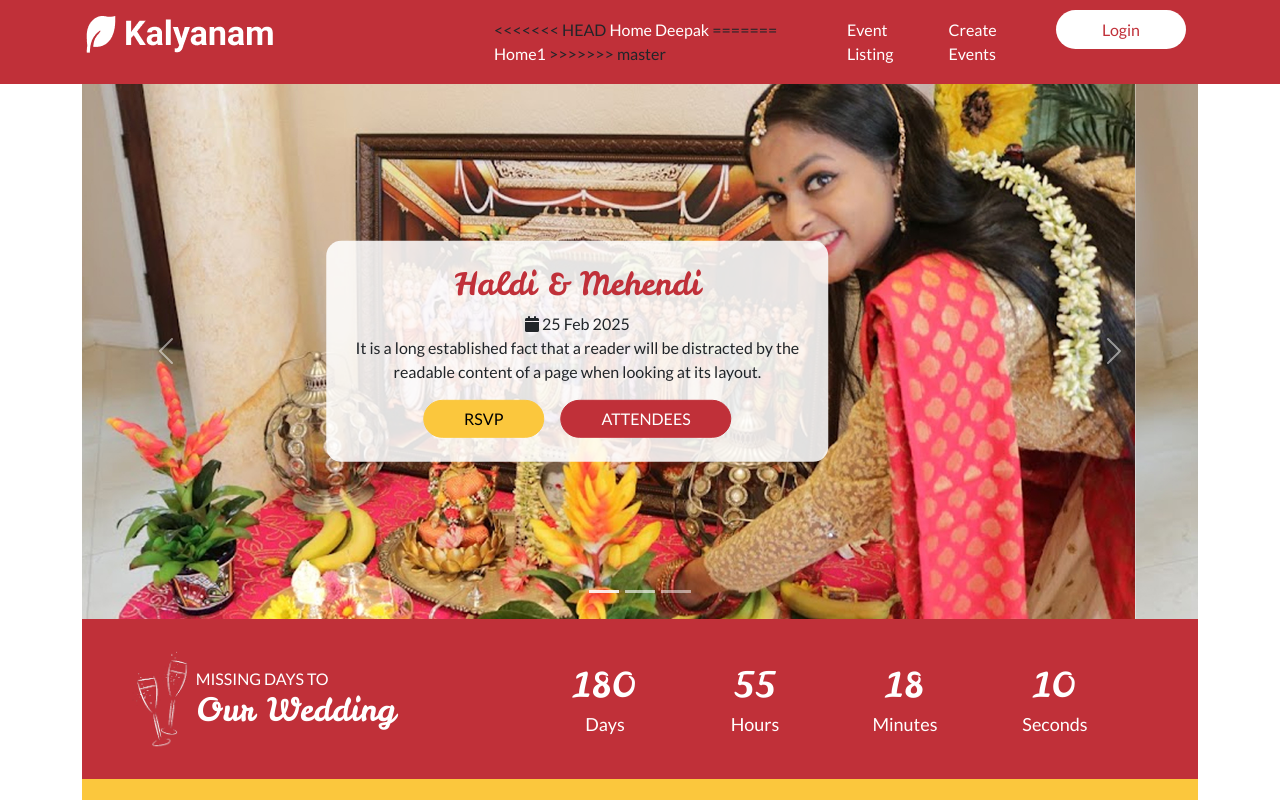
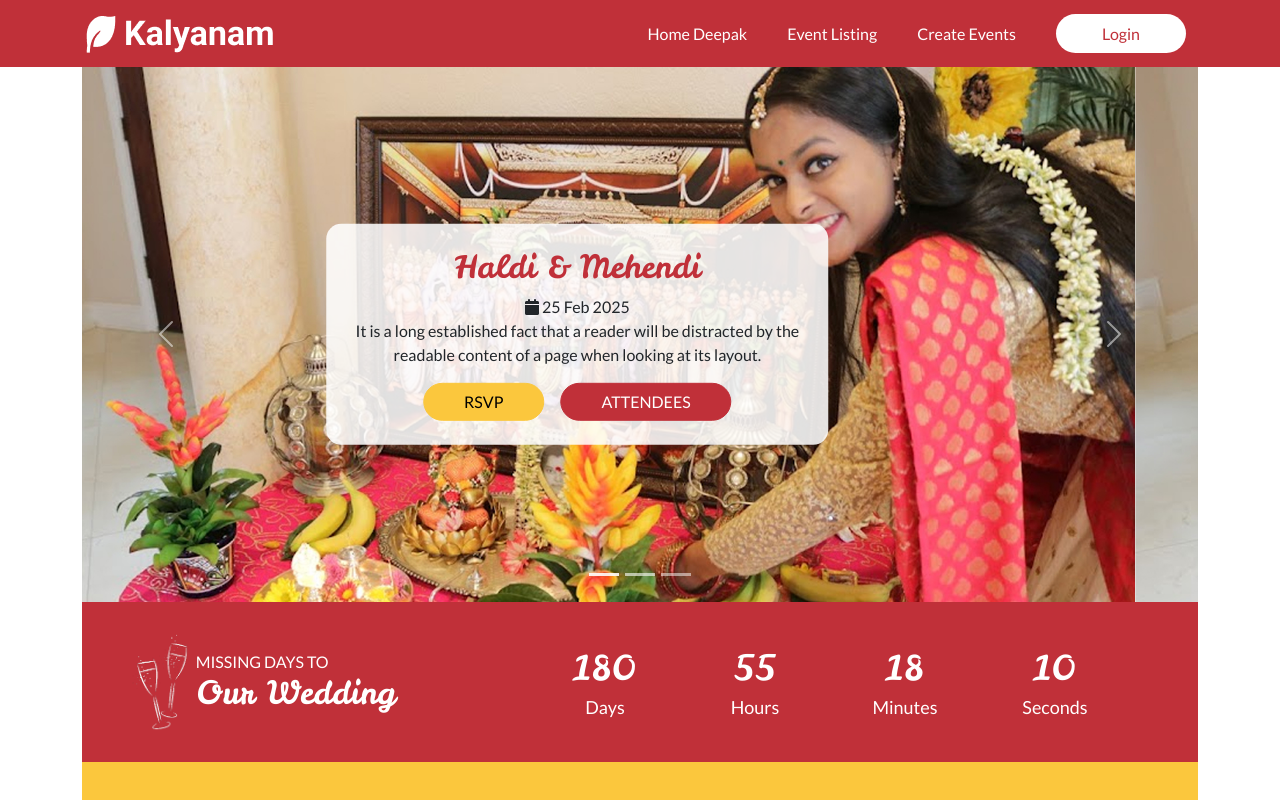
Before and after one commit to deepakkumartiwari2025/developer, a plain HTML site: page index.html in a window 1280 px wide. Shown: the top 800 px of the page. Drawn offline with nearby package versions, Linux system fonts and the light colour scheme.

Commit message:
changes in the index page

```diff
--- a/index.html
+++ b/index.html
@@ -33,11 +33,7 @@
 				        <div class="collapse navbar-collapse" id="navbarNav">
 				            <ul class="navbar-nav ms-auto">
 				                <li class="nav-item">
-<<<<<<< HEAD
 				                    <a href="index.html">Home Deepak</a>
-=======
-				                    <a href="index.html">Home1</a>
->>>>>>> master
 				                </li>
 				                <li class="nav-item">
 				                    <a href="events-listing.html">Event Listing</a>
```
